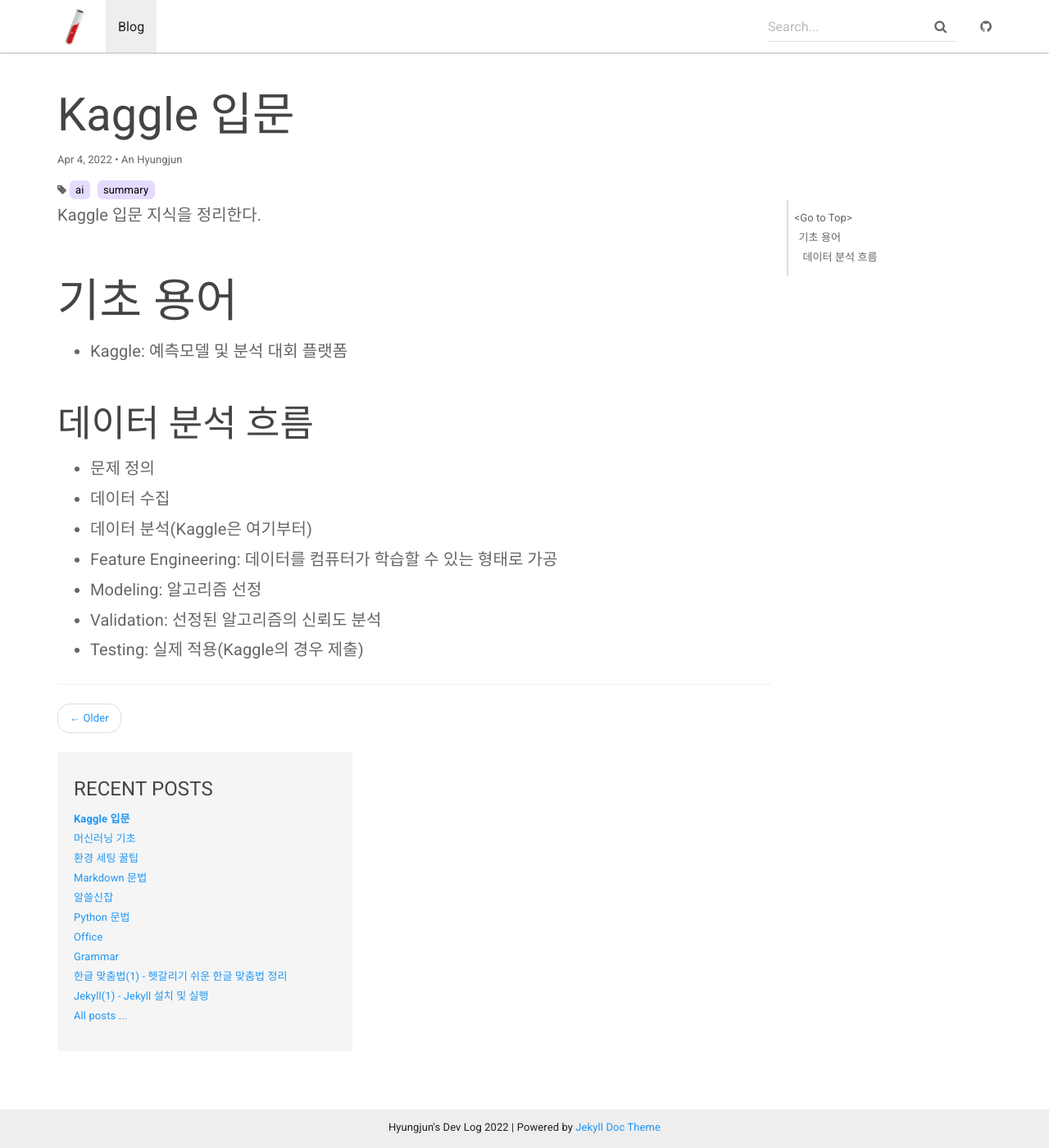
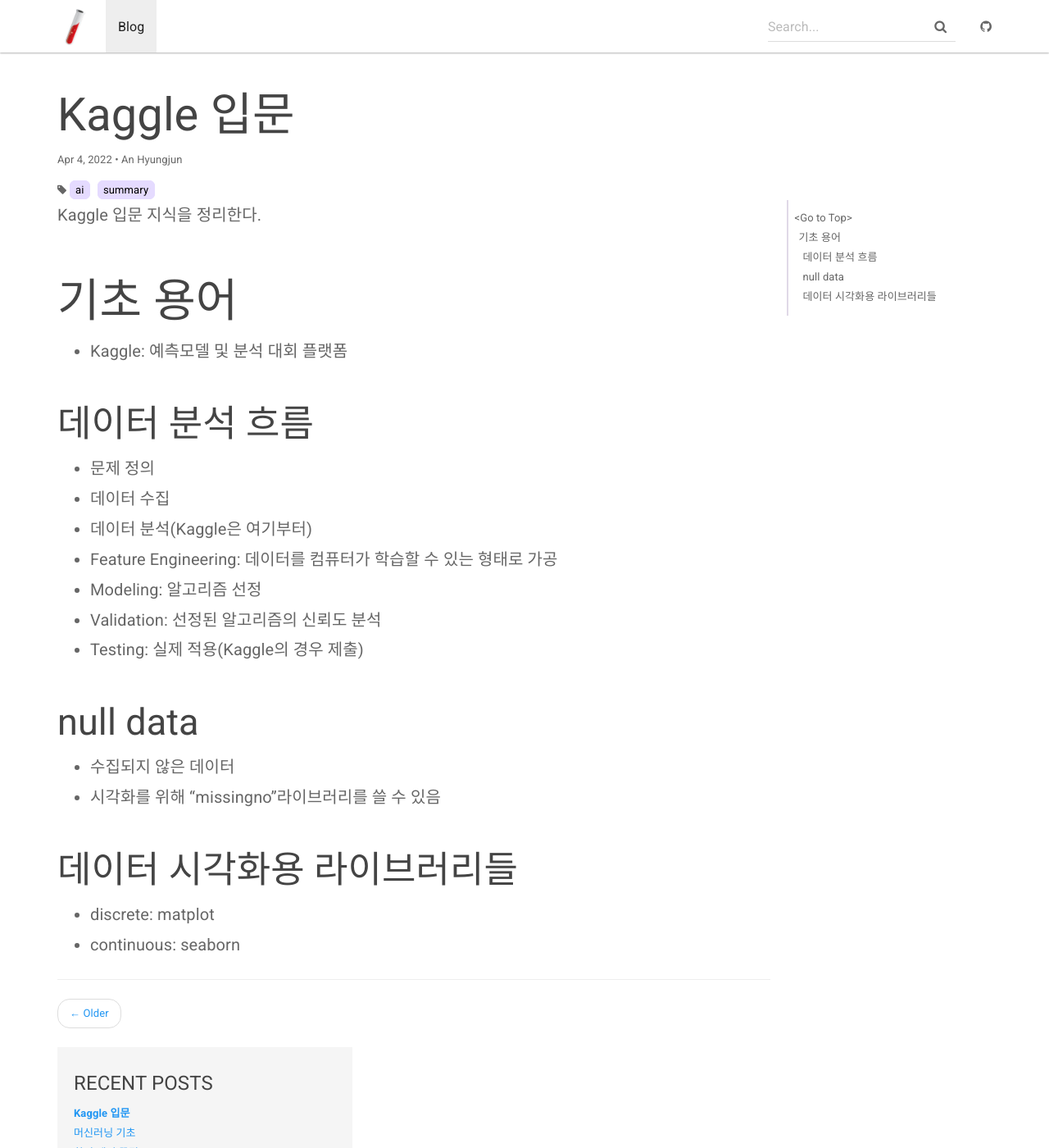
Before and after one commit to HyungjunAn/HyungjunAn.github.io, a Jekyll site: the page built from _posts/cs/2022-04-04-ml-kaggle.md, in a window 1280 px wide and 1400 px high. Shown: the whole window at 82% size. Built offline with Jekyll 4.4.1, drawn with Linux system fonts in a browser that asks for light colours.

Commit message:
update post: kaggle

```diff
--- a/_posts/cs/2022-04-04-ml-kaggle.md
+++ b/_posts/cs/2022-04-04-ml-kaggle.md
@@ -19,3 +19,11 @@
 - Modeling: 알고리즘 선정
 - Validation: 선정된 알고리즘의 신뢰도 분석
 - Testing: 실제 적용(Kaggle의 경우 제출)
+
+## null data
+- 수집되지 않은 데이터
+- 시각화를 위해 "missingno"라이브러리를 쓸 수 있음
+
+## 데이터 시각화용 라이브러리들
+- discrete: matplot
+- continuous: seaborn
```
